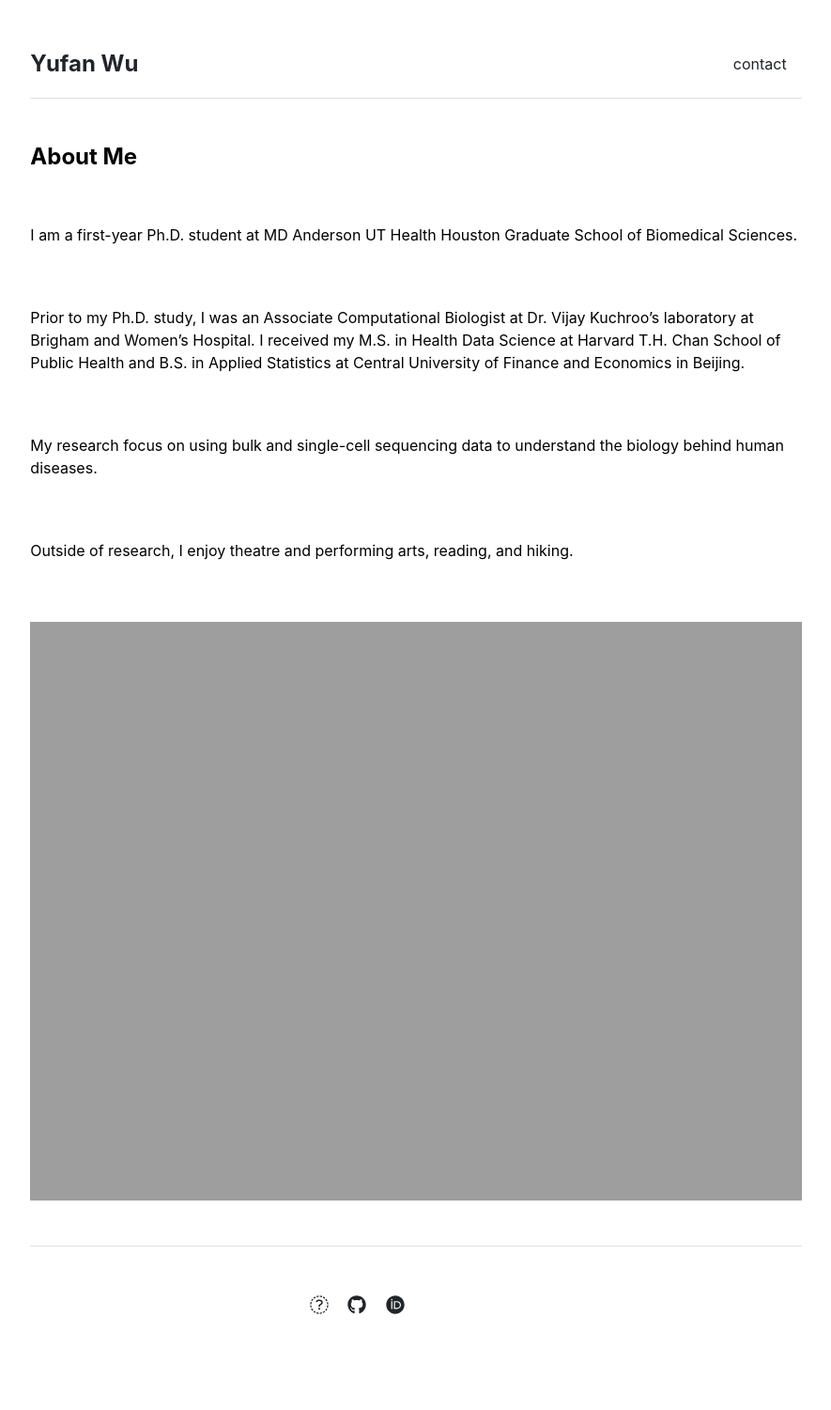
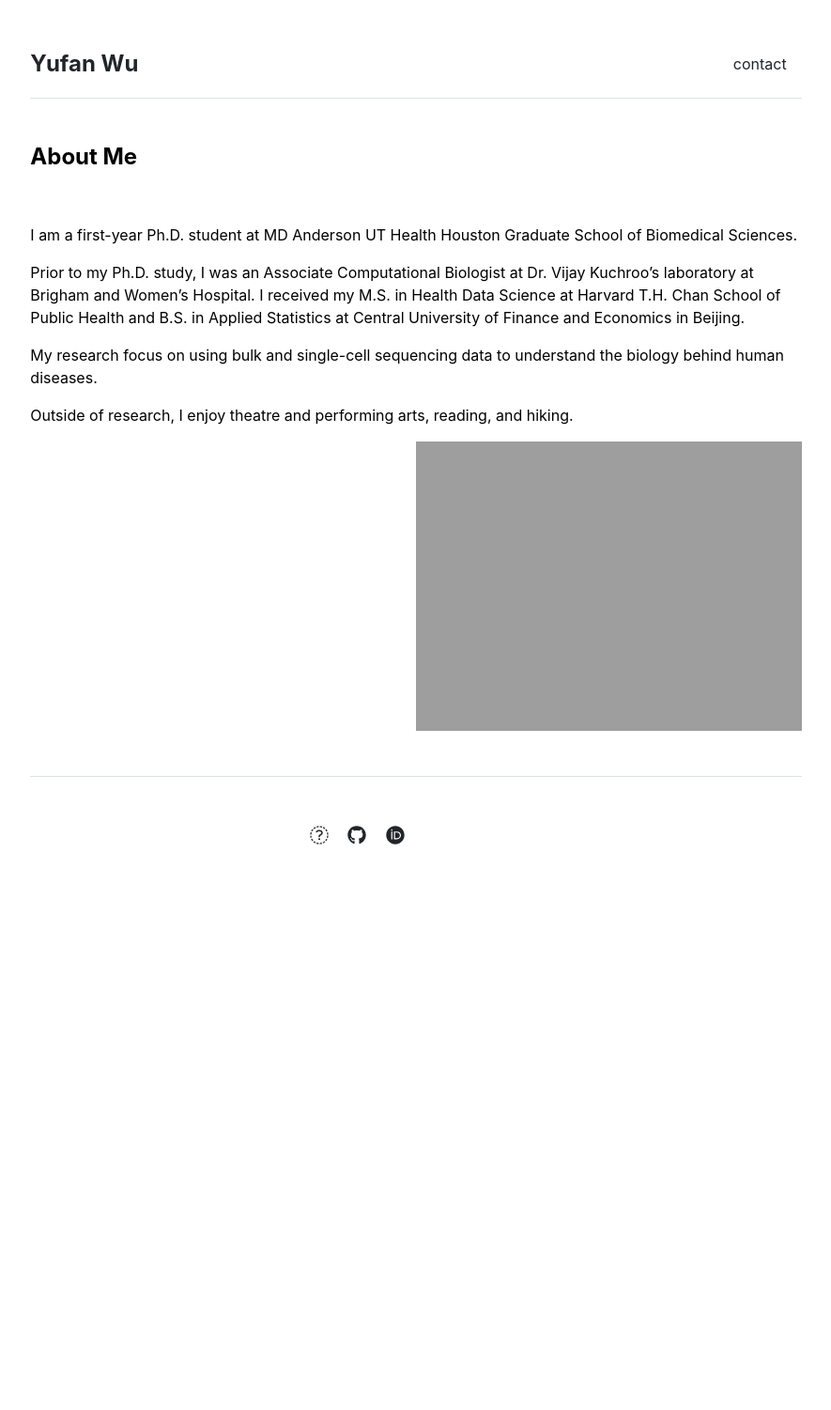
Before and after one commit to YufanWu147/YufanWu147.github.io, a Jekyll site: the page built from index.md, in a window 1280 px wide. Shown: the whole page at 94% size, without its empty margins (197-1082 px from the left). Built offline with Jekyll 4.4.1, drawn with Linux system fonts in a browser that asks for light colours; after the commit the page ends 1001 px from its top, so only the background shows below that.

Commit message:
update home layout

```diff
--- a/_layouts/home.html
+++ b/_layouts/home.html
@@ -4,6 +4,8 @@ layout: default
 
 <div class="row g-5 mb-5">
   <h4 class="fw-bold">About Me</h4>
-  {{ content }}
-  <img src="{{ site.github.url }}/assets/img/home.jpg" alt="Home" width="50%" class="wrap">
+  <article>
+    {{ content }}
+    <img src="{{ site.github.url }}/assets/img/home.jpg" alt="Home" width="50%" class="wrap">
+  </article>
 </div>
--- a/_sass/main.scss
+++ b/_sass/main.scss
@@ -13,4 +13,7 @@ body a {
   color: $linkColor
 }
 
-img.wrap {float: right}
+img.wrap {
+  float: right;
+  margin-left: 10px;
+}
```
